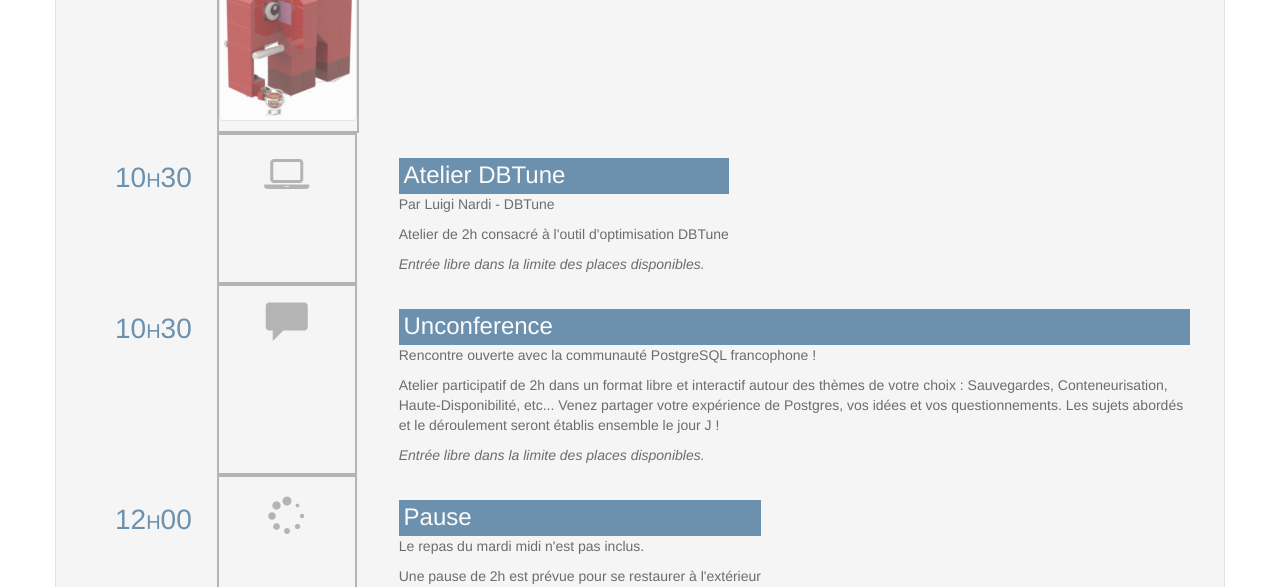
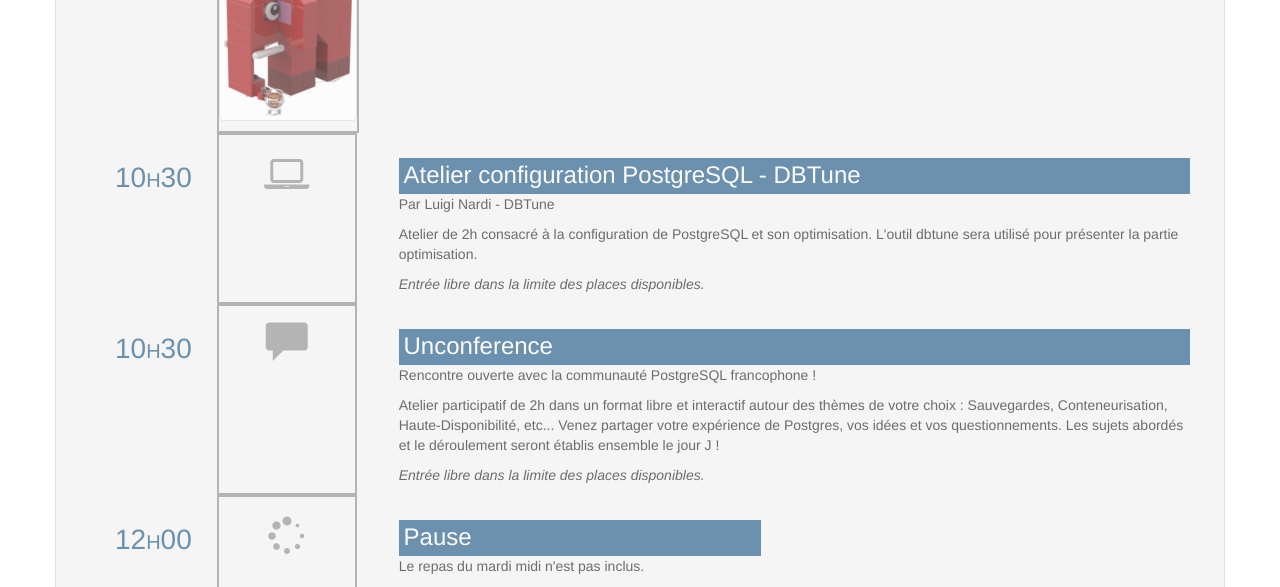
Before and after one commit to postgresqlfr/2024.pgday.fr, a Jekyll site: the page built from programme.md, in a window 1280 px wide and 900 px high, cut to the strip 313-900 px from the top of the window. Built offline with Jekyll 4.4.1, drawn with Linux system fonts in a browser that asks for light colours.

Commit message:
clarification atelier mardi matin

```diff
--- a/programme.md
+++ b/programme.md
@@ -21,10 +21,10 @@
   <i class="fa fa-laptop"></i>
   </div>
   <div class="schedule_desc">
-  <h3>Atelier DBTune</h3>
+  <h3>Atelier configuration PostgreSQL - DBTune</h3>
   <p>Par Luigi Nardi - DBTune</p>
   <p>
-  Atelier de 2h consacré à l'outil d'optimisation DBTune
+  Atelier de 2h consacré à la configuration de PostgreSQL et son optimisation. L'outil dbtune sera utilisé pour présenter la partie optimisation.
   </p>
   <p><i>Entrée libre dans la limite des places disponibles.</i></p>
   </div>
```
